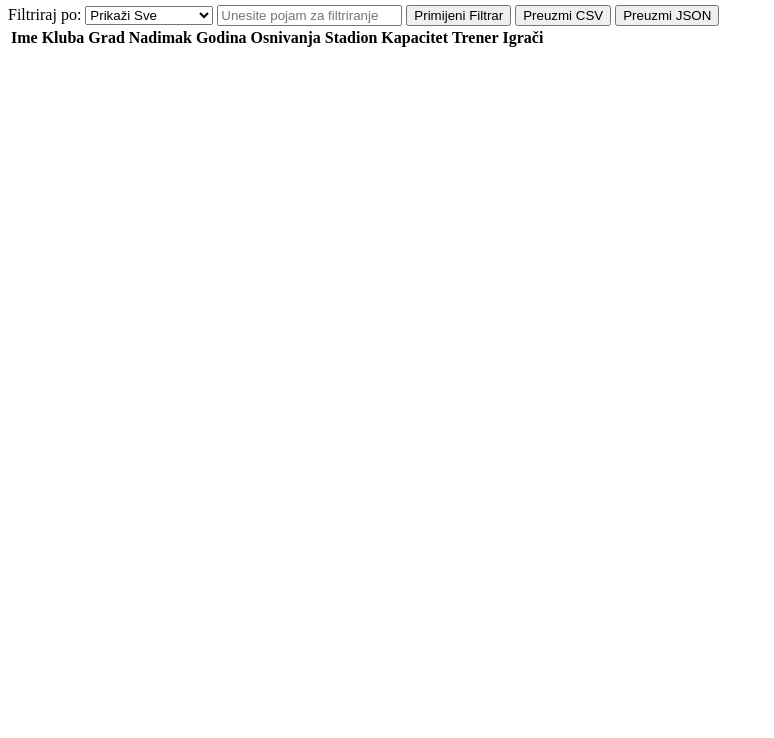
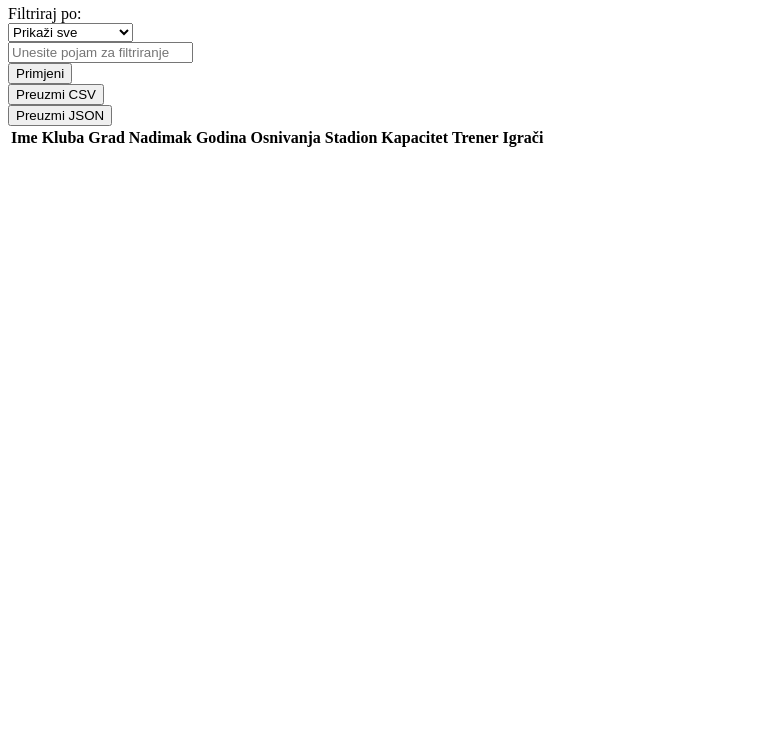
Before and after one commit to zc55258/OR_Labosi, a plain HTML site: page datatable.html in a window 1280 px wide. Shown: the part 62-800 px from the top of the page, without its empty margins (0-774 px from the left). Drawn offline with nearby package versions, Linux system fonts and the light colour scheme; no server answers.

Commit message:
Update datatable.html

```diff
--- a/datatable.html
+++ b/datatable.html
@@ -4,27 +4,43 @@
     <meta charset="UTF-8">
     <title>Premier League Klubovi</title>
     <script src="https://code.jquery.com/jquery-3.6.0.min.js"></script>
+    <link rel="stylesheet" href="datatable.css">
 </head>
-<body>
-    <h2>Premier League Klubovi</h2>
+<body class="cijeli">
+    <h2 class="naslov">Premijer Liga</h2>
+
+    <div class="zaglavlje">
 
         <!-- Dropdown za filtriranje i input za unos pojma -->
-    <label for="filter-attribute">Filtriraj po:</label>
+        <label id="filter-text" for="filter-attribute">Filtriraj po:</label>
+        <div class="dropdown">
             <select id="filter-attribute">
-        <option value="">Prikaži Sve</option>
-        <option value="ime_kluba">Ime Kluba</option>
+                <option value="wildcard">Prikaži sve</option>
+                <option value="ime_kluba">Ime kluba</option>
                 <option value="grad">Grad</option>
                 <option value="nadimak">Nadimak</option>
-        <option value="godina_osnivanja">Godina Osnivanja</option>
-        <option value="trener_ime">Ime Trenera</option>
-        <option value="trener_prezime">Prezime Trenera</option>
+                <option value="godina_osnivanja">Godina osnivanja</option>
+                <option value="trener_ime">Ime trenera</option>
+                <option value="trener_prezime">Prezime trenera</option>
             </select>
+        </div>
+
 
         <input type="text" id="filter-value" placeholder="Unesite pojam za filtriranje">
 
-    <button id="filter-button">Primijeni Filtrar</button>
+        <div class="f-button">
+            <button id="filter-button">Primjeni</button>
+        </div>
+
+        <div class="csv-button">
             <button id="download-csv">Preuzmi CSV</button>
+        </div>
+
+        <div class="json-button">
             <button id="download-json">Preuzmi JSON</button>
+        </div>
+
+    </div>
 
     <table id="klubovi-table">
         <thead>
```
Lines whose indentation alone changed are shown as unchanged.
